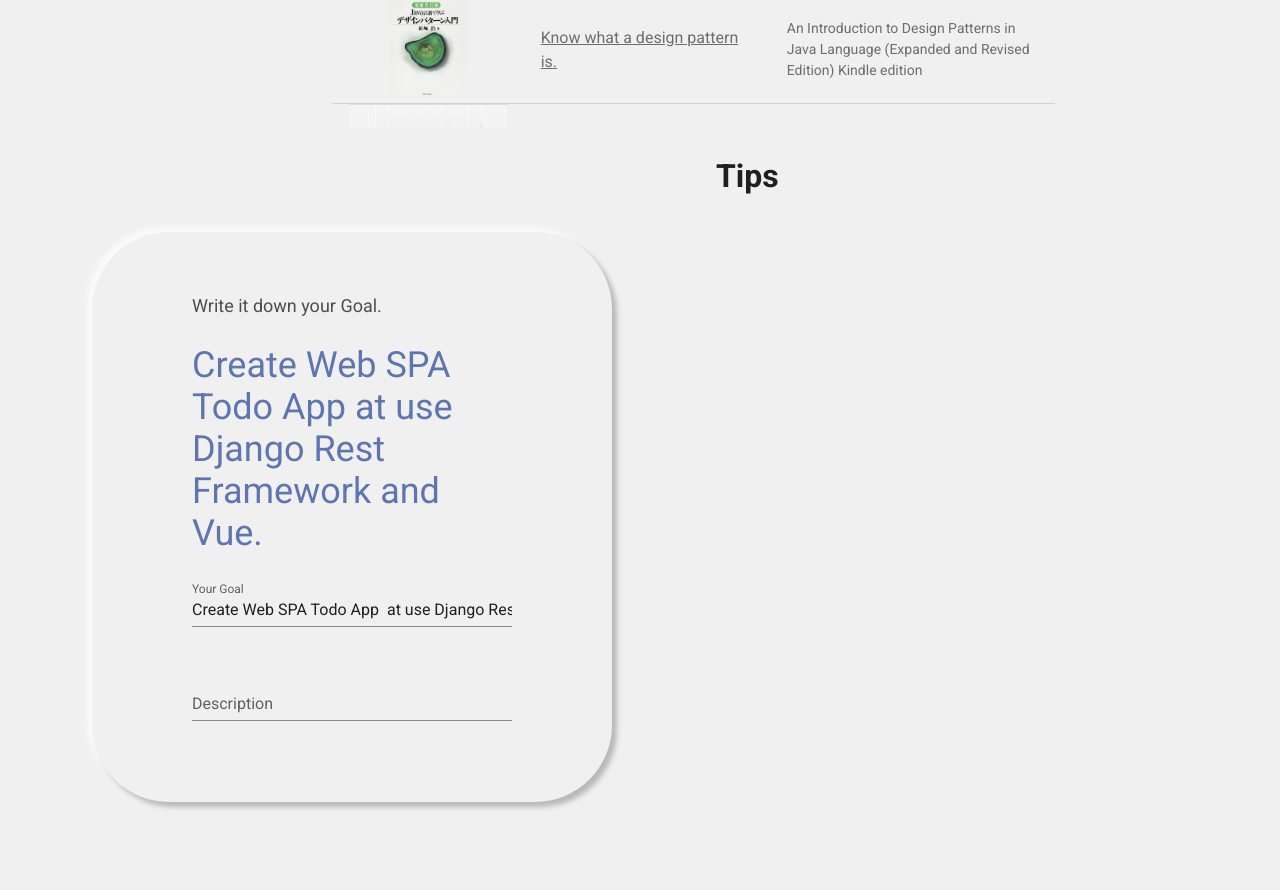
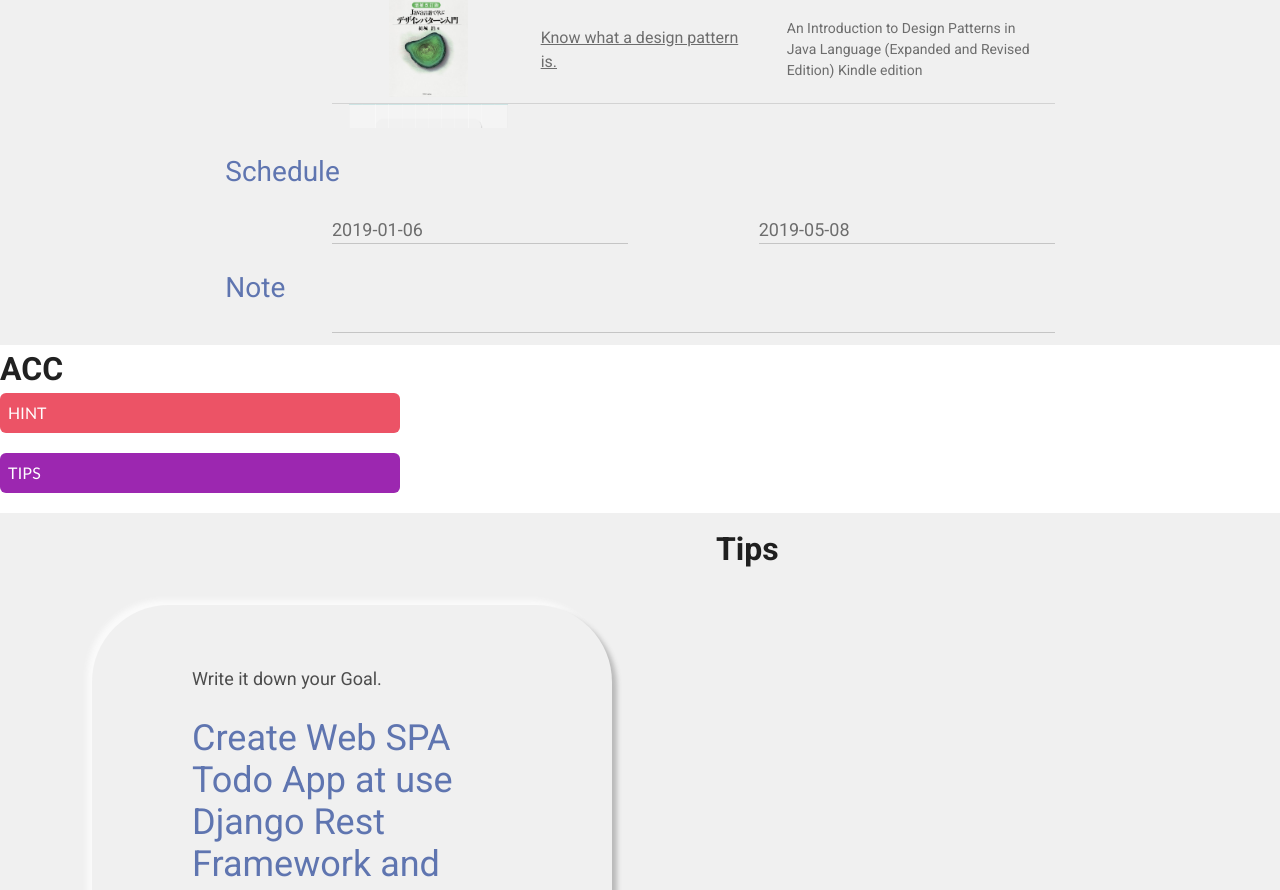
Before and after one commit to cerven12/woop_app, a Vue app in the folder frontend/: page /goal in a window 1280 px wide. Shown: the part 2348-3238 px from the top of the page. Built offline with nearby package versions, Linux system fonts and the light colour scheme; a web font is replaced by a local one; what mavon-editor would draw is missing.

Commit message:
Applied the code from the code pen to my app.

```diff
--- a/frontend/src/views/goal/Goal.vue
+++ b/frontend/src/views/goal/Goal.vue
@@ -5,6 +5,10 @@
       <AfterGoal></AfterGoal>
       <AfterMotive></AfterMotive>
       <AfterGIveUp></AfterGIveUp>
+      <AfterSchedule></AfterSchedule>
+      <Note></Note>
+      <Acc></Acc>
+
       <BeforeGoal></BeforeGoal>
       <BeforeMotive></BeforeMotive>
       <BeforeGiveUp></BeforeGiveUp>
@@ -30,6 +34,10 @@ import AfterGIveUp from "./giveup/AfterGiveUp";
 import BeforeSchedule from "./schedule/BeforeSchedule";
 import AfterSchedule from "./schedule/AfterSchedule";
 
+// Note
+import Note from "./note/Note.vue";
+import Acc from "./note/Accordion.vue";
+
 export default {
   components: {
     BeforeGoal,
@@ -40,6 +48,8 @@ export default {
     AfterGIveUp,
     BeforeSchedule,
     AfterSchedule,
+    Note,
+    Acc,
   },
 };
 </script>
--- /dev/null
+++ b/frontend/src/views/goal/note/Acc.vue
@@ -0,0 +1,116 @@
+<template>
+  <div>
+    <div class="accordion" v-bind:class="theme">
+      <div class="header" v-on:click="toggle">
+        <slot name="header">HINT</slot>
+        <i
+          class="fa fa-2x fa-angle-down header-icon"
+          v-bind:class="{ rotate: show }"
+        ></i>
+      </div>
+      <transition
+        name="accordion"
+        v-on:before-enter="beforeEnter"
+        v-on:enter="enter"
+        v-on:before-leave="beforeLeave"
+        v-on:leave="leave"
+      >
+        <div class="body" v-show="show">
+          <div class="body-inner">
+            <slot></slot>
+          </div>
+        </div>
+      </transition>
+    </div>
+  </div>
+</template>
+
+<script>
+export default {
+  props: ["theme"],
+
+  data() {
+    return {
+      show: false,
+    };
+  },
+
+  methods: {
+    toggle: function() {
+      this.show = !this.show;
+    },
+    beforeEnter: function(el) {
+      el.style.height = "0";
+    },
+    enter: function(el) {
+      el.style.height = el.scrollHeight + "px";
+    },
+    beforeLeave: function(el) {
+      el.style.height = el.scrollHeight + "px";
+    },
+    leave: function(el) {
+      el.style.height = "0";
+    },
+  },
+};
+</script>
+
+<style>
+@import url("https://fonts.googleapis.com/css?family=Lato");
+
+.accordion {
+  max-width: 400px;
+  font-family: Lato;
+  margin-bottom: 20px;
+
+  background-color: #ec5366;
+  border-radius: 6px;
+}
+
+.accordion .header {
+  height: 40px;
+  line-height: 40px;
+  padding: 0 40px 0 8px;
+  position: relative;
+  color: #fff;
+  cursor: pointer;
+}
+
+.accordion .header-icon {
+  position: absolute;
+  top: 5px;
+  right: 8px;
+  transform: rotate(0deg);
+  transition-duration: 0.3s;
+}
+
+.accordion .body {
+  /*   display: none; */
+  overflow: hidden;
+  background-color: #fff;
+  border: 10px solid #ec5366;
+  border-top: 0;
+  border-bottom-left-radius: 6px;
+  border-bottom-right-radius: 6px;
+  transition: 150ms ease-out;
+}
+
+.accordion .body-inner {
+  padding: 8px;
+  overflow-wrap: break-word;
+  /*   white-space: pre-wrap; */
+}
+
+.accordion .header-icon.rotate {
+  transform: rotate(180deg);
+  transition-duration: 0.3s;
+}
+
+.accordion.purple {
+  background-color: #8c618d;
+}
+
+.accordion.purple .body {
+  border-color: #8c618d;
+}
+</style>
--- /dev/null
+++ b/frontend/src/views/goal/note/Accordion.vue
@@ -0,0 +1,24 @@
+<template>
+  <div>
+    <h1>ACC</h1>
+    <accordion>Accordion body</accordion>
+    <accordion theme="purple">
+      <div slot="header">TIPS</div>
+      Purple accordion
+    </accordion>
+  </div>
+</template>
+
+<script>
+import accordion from "./Acc.vue";
+
+export default {
+  components: {
+    accordion,
+  },
+  props: ["theme"],
+  data: function() {
+    return {};
+  },
+};
+</script>
--- a/frontend/src/views/goal/note/Note.vue
+++ b/frontend/src/views/goal/note/Note.vue
@@ -0,0 +1,103 @@
+<template>
+  <div>
+    <div id="css-grid">
+      <v-container fluid id="view-area">
+        <v-row>
+          <v-col cols="2"></v-col>
+          <v-col cols="8">
+            <h2 class="message-title">
+              Note
+            </h2>
+          </v-col>
+        </v-row>
+        <v-row> </v-row>
+        <v-row>
+          <v-col cols="3"></v-col>
+          <v-col cols="7">
+            <p class="writing-text content-splitter">
+              <!-- <template>
+                <v-expansion-panels>
+                  <v-expansion-panel v-for="(item, i) in 5" :key="i">
+                    <v-expansion-panel-header>Item</v-expansion-panel-header>
+                    <v-expansion-panel-content>
+                      Lorem ipsum dolor sit amet, consectetur adipiscing elit,
+                      sed do eiusmod tempor incididunt ut labore et dolore magna
+                      aliqua. Ut enim ad minim veniam, quis nostrud exercitation
+                      ullamco laboris nisi ut aliquip ex ea commodo consequat.
+                    </v-expansion-panel-content>
+                  </v-expansion-panel>
+                </v-expansion-panels>
+              </template> -->
+            </p>
+          </v-col>
+        </v-row>
+      </v-container>
+    </div>
+  </div>
+</template>
+
+<script>
+export default {
+  data: function() {
+    return {
+      start_date: "2019-01-06",
+      deadline: "2019-05-08",
+    };
+  },
+};
+</script>
+
+<style scoped>
+/*   ------------------------------------------------------------
+                           CSS Grid
+ ------------------------------------------------------------*/
+#css-grid {
+  display: grid;
+  grid-template-rows: 1fr;
+  grid-template-columns: 100%;
+  grid-template-areas: "view";
+  background-color: #f0f0f0;
+}
+
+#view-area {
+  grid-area: view;
+}
+
+/*   ------------------------------------------------------------
+                            Font Desiign
+ ------------------------------------------------------------*/
+.message-title {
+  font-family: Roboto;
+  font-style: normal;
+  font-weight: normal;
+  font-size: 28px;
+  line-height: 40px;
+  color: #5f75b0;
+}
+
+.category-title {
+  font-family: Roboto;
+  font-style: normal;
+  font-weight: normal;
+  font-size: 20px;
+  line-height: 40px;
+  color: #4d4d4d;
+}
+
+.writing-text {
+  font-family: Roboto;
+  font-style: normal;
+  font-weight: normal;
+  font-size: 18px;
+  /* line-height: 1.6; */
+  /* letter-spacing: 0.05em; */
+  font-kerning: nomal;
+  color: #6d6d6d;
+  margin-block-end: 0em;
+}
+
+.content-splitter {
+  border-block-end: solid 1px #c5c5c5;
+  /* padding-bottom: 5px; */
+}
+</style>
--- a/frontend/src/views/goal/schedule/AfterSchedule.vue
+++ b/frontend/src/views/goal/schedule/AfterSchedule.vue
@@ -0,0 +1,96 @@
+<template>
+  <div>
+    <div id="css-grid">
+      <v-container fluid id="view-area">
+        <v-row>
+          <v-col cols="2"></v-col>
+          <v-col cols="8">
+            <h2 class="message-title">
+              Schedule
+            </h2>
+          </v-col>
+        </v-row>
+          <v-row>
+            <v-col cols="3"></v-col>
+            <v-col cols="3">
+              <p class="writing-text content-splitter">
+                {{ start_date }}
+              </p>
+            </v-col>
+            <v-col cols="1"></v-col>
+             <v-col cols="3">
+              <p class="writing-text content-splitter">
+                {{ deadline }}
+              </p>
+            </v-col>
+          </v-row>
+     </v-container>
+    </div>
+  </div>
+</template>
+
+<script>
+export default {
+  data: function() {
+    return {
+      start_date: '2019-01-06',
+      deadline: "2019-05-08",
+      };
+  },
+};
+</script>
+
+<style scoped>
+/*   ------------------------------------------------------------
+                            CSS Grid
+ ------------------------------------------------------------*/
+#css-grid {
+  display: grid;
+  grid-template-rows: 1fr;
+  grid-template-columns: 100%;
+  grid-template-areas: "view";
+  background-color: #f0f0f0;
+}
+
+#view-area {
+  grid-area: view;
+}
+
+/*   ------------------------------------------------------------
+                            Font Desiign
+ ------------------------------------------------------------*/
+.message-title {
+  font-family: Roboto;
+  font-style: normal;
+  font-weight: normal;
+  font-size: 28px;
+  line-height: 40px;
+  color: #5f75b0;
+}
+
+.category-title {
+  font-family: Roboto;
+  font-style: normal;
+  font-weight: normal;
+  font-size: 20px;
+  line-height: 40px;
+  color: #4d4d4d;
+}
+
+.writing-text {
+  font-family: Roboto;
+  font-style: normal;
+  font-weight: normal;
+  font-size: 18px;
+  /* line-height: 1.6; */
+  /* letter-spacing: 0.05em; */
+  font-kerning: nomal;
+  color: #6d6d6d;
+  margin-block-end: 0em;
+}
+
+.content-splitter {
+  border-block-end: solid 1px #c5c5c5;
+  /* padding-bottom: 5px; */
+}
+</style>
```
